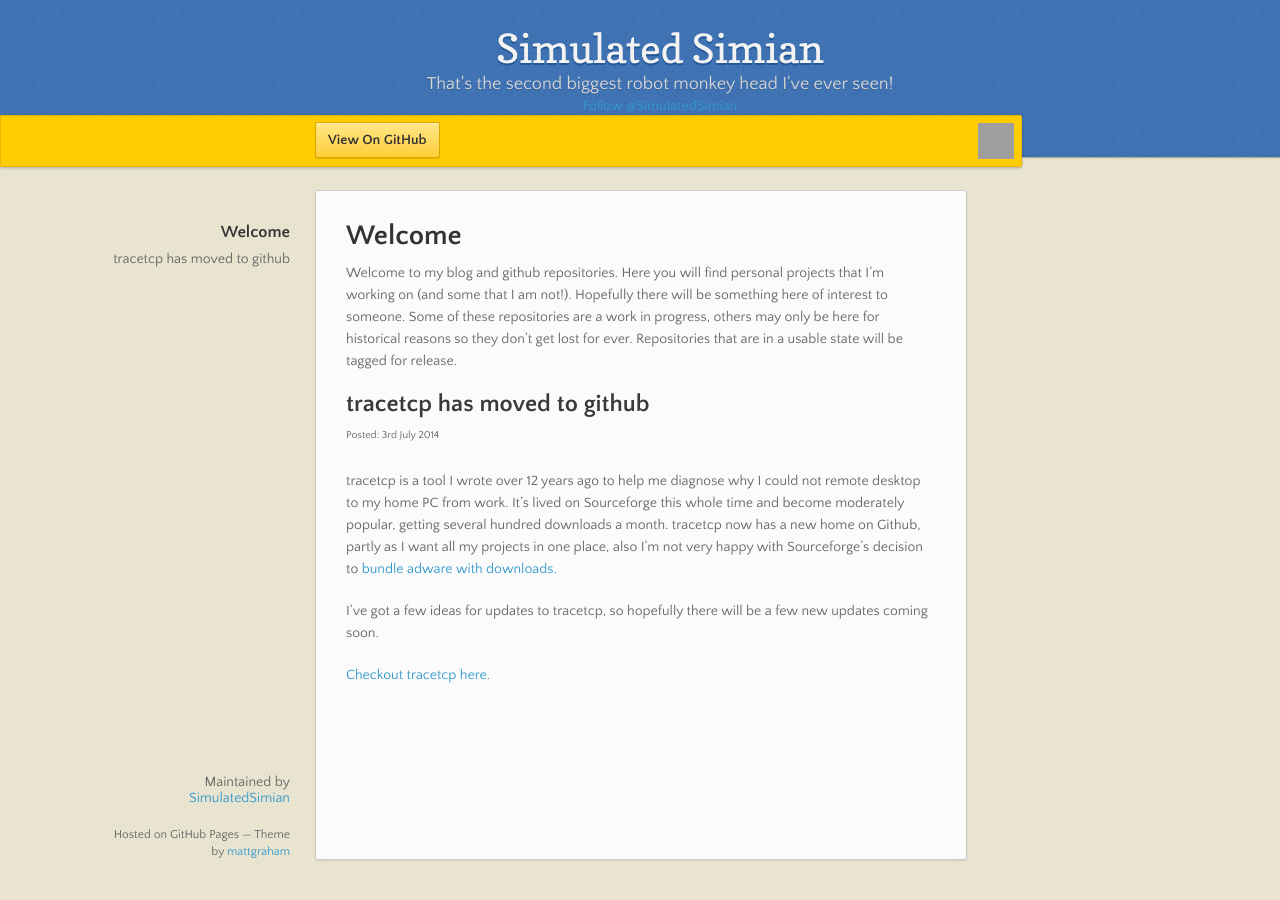
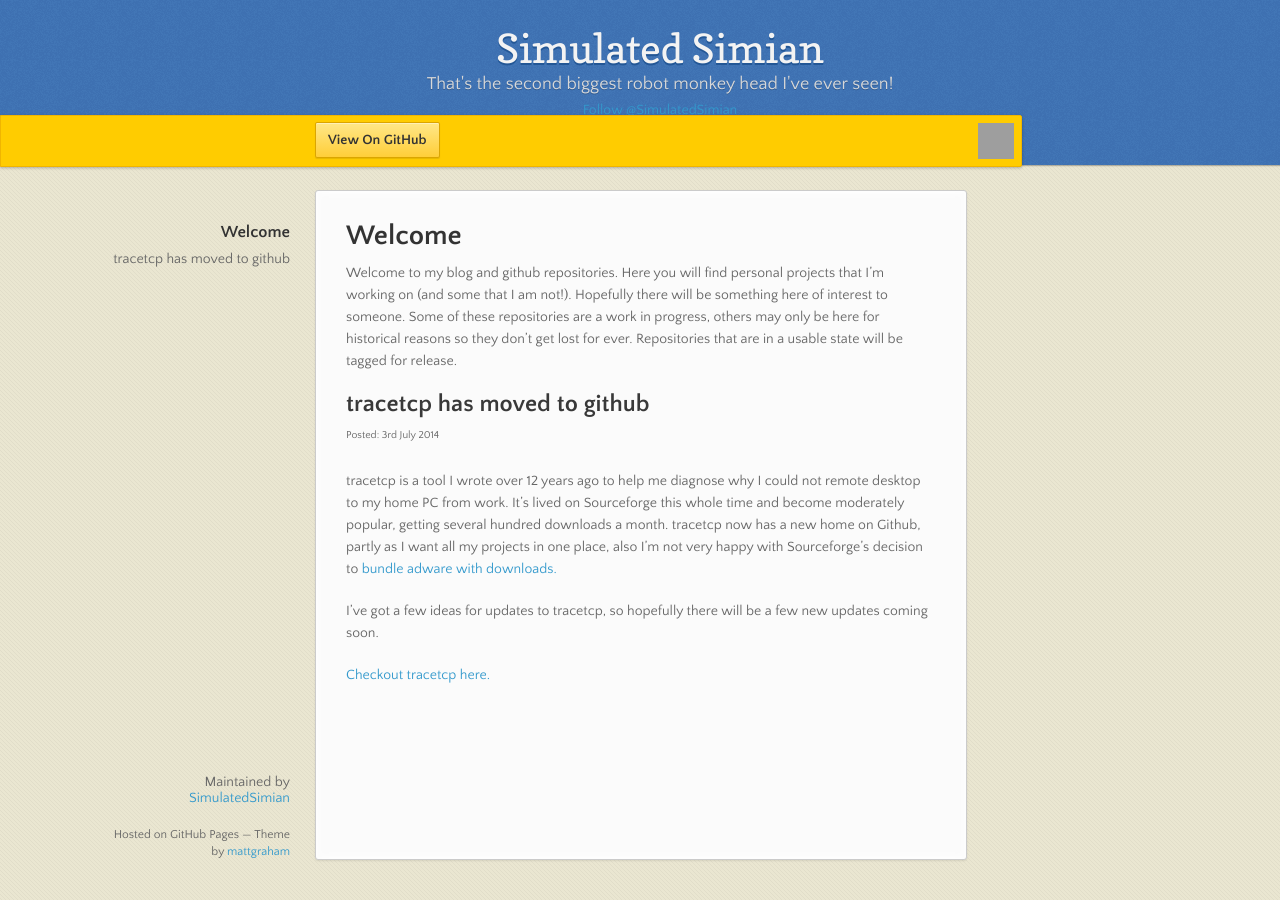
Before and after one commit to SimulatedSimian/SimulatedSimian.github.io, a Jekyll site: the page built from index.md, in a window 1280 px wide. Built offline with Jekyll 4.4.1, drawn with Linux system fonts in a browser that asks for light colours; nearby versions of some CDN libraries; Markdown is read by kramdown in place of the engine named in the settings; comment, search, counter and statistics services are not loaded; grey boxes are pictures that could not be loaded.

Commit message:
Update styles.css

```diff
--- a/stylesheets/styles.css
+++ b/stylesheets/styles.css
@@ -89,8 +89,8 @@ audio:not([controls]) {
   display: none;
 }
 
-.twitter-follow-button {
-  margin-bottom: 4px;
+.twitter-holder {
+  margin: 4px;
 }
 
 /* =============================================================================
```
